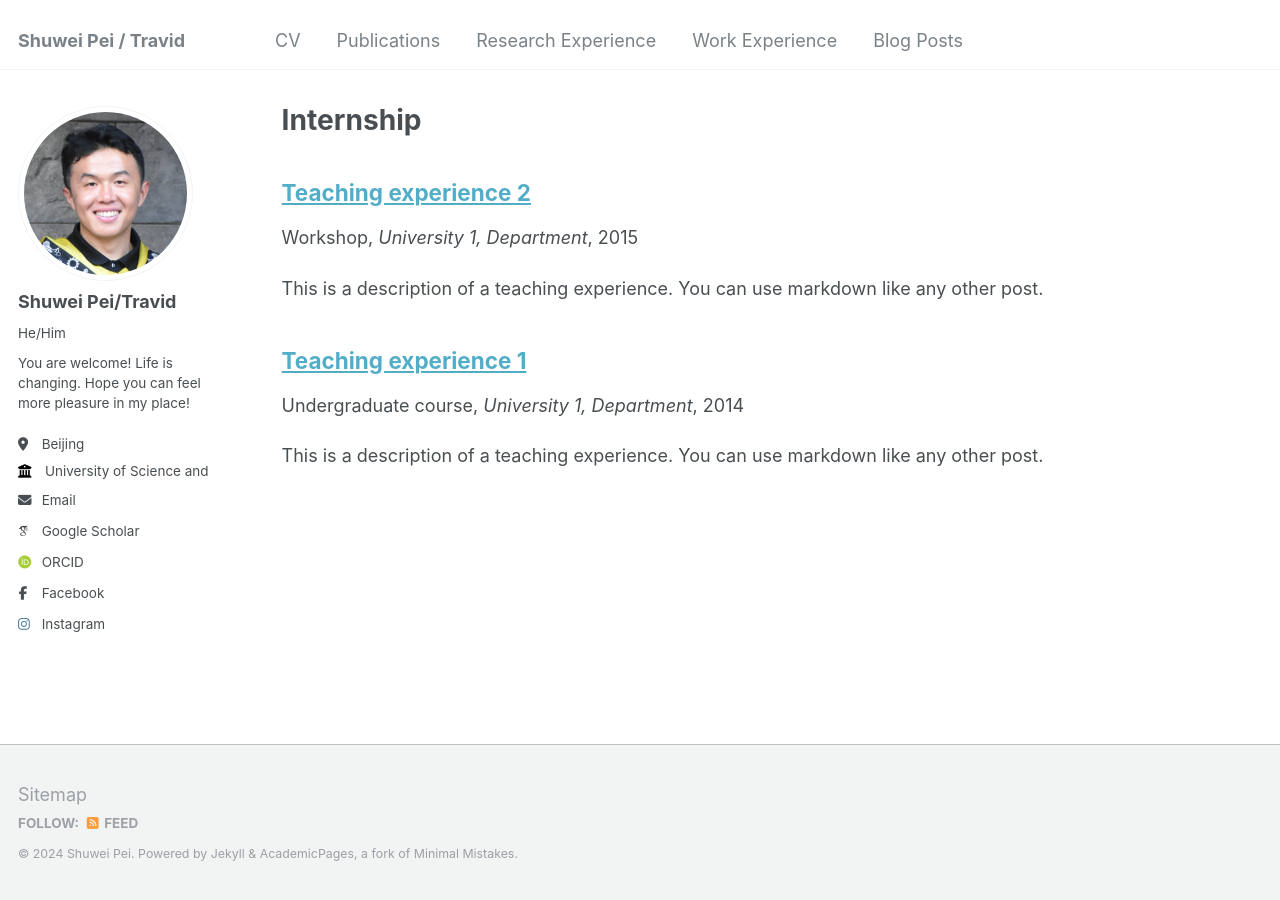
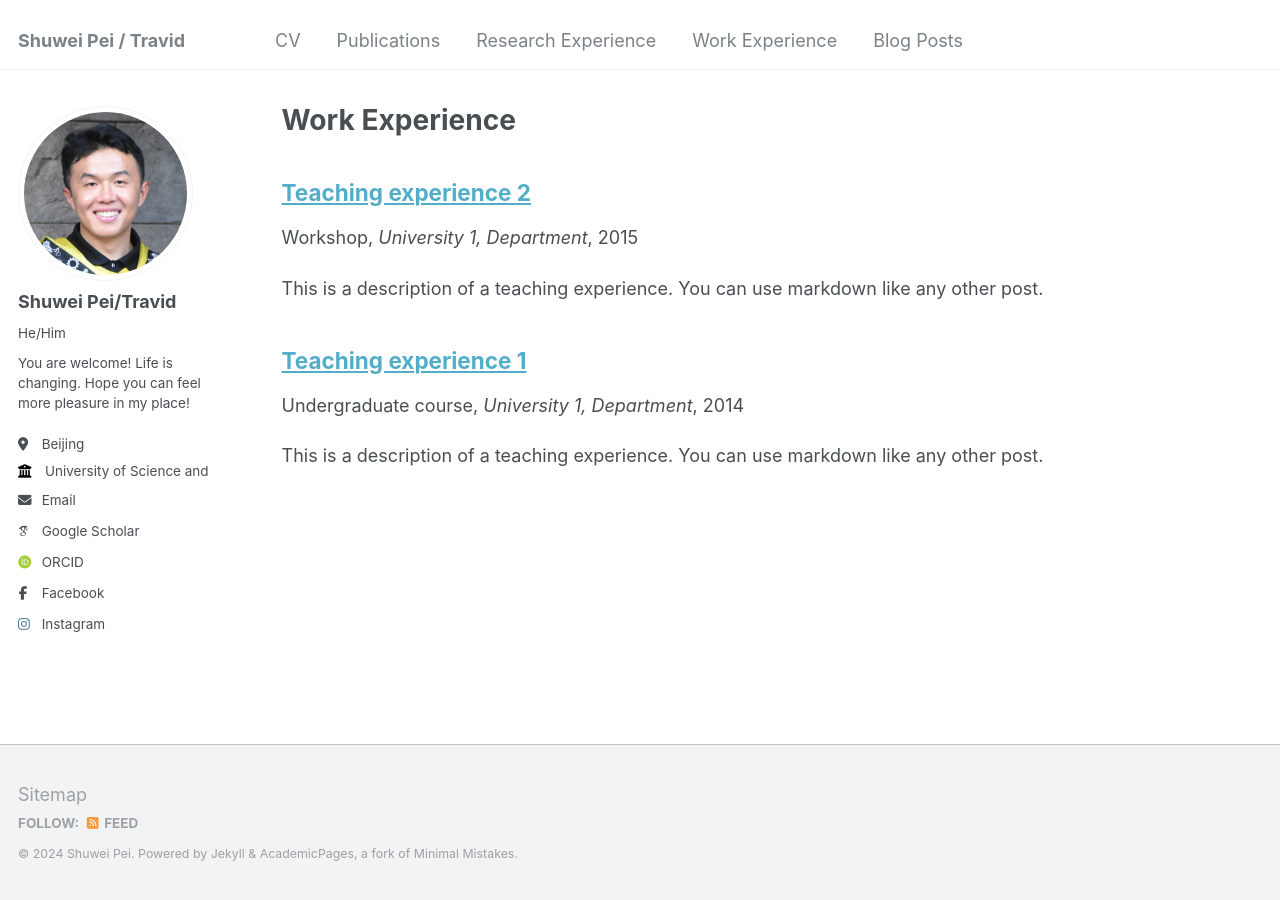
Before and after one commit to Travid-Pei/Travid-Pei.github.io, a Jekyll site: the page built from _pages/teaching.html, in a window 1280 px wide. Built offline with Jekyll 4.4.1, drawn with Linux system fonts in a browser that asks for light colours; some web fonts are replaced.

Commit message:
Update teaching.html

```diff
--- a/_pages/teaching.html
+++ b/_pages/teaching.html
@@ -1,7 +1,7 @@
 ---
 layout: archive
-title: "Internship"
-permalink: /teaching/
+title: "Work Experience"
+permalink: /work/
 author_profile: true
 ---
 
```
